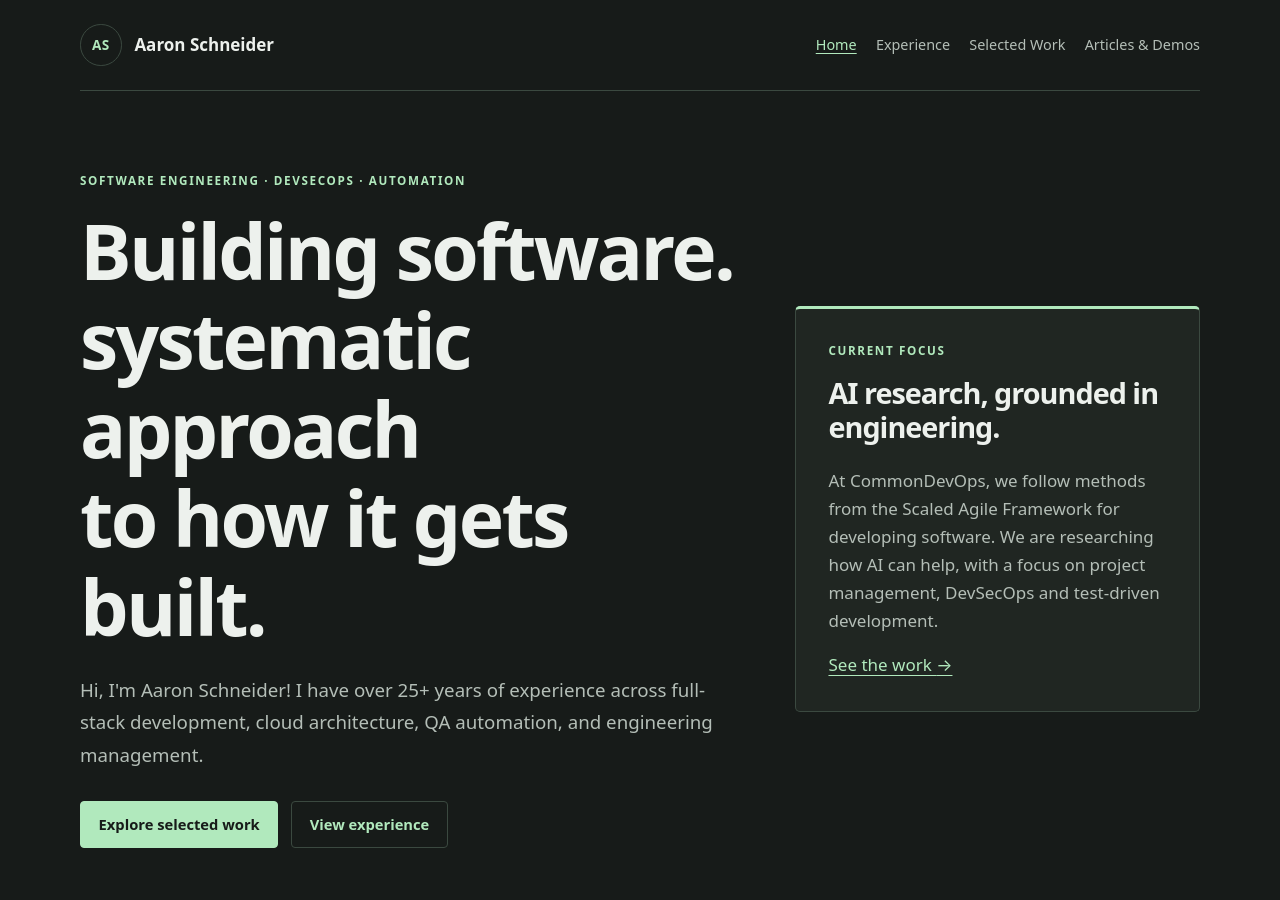
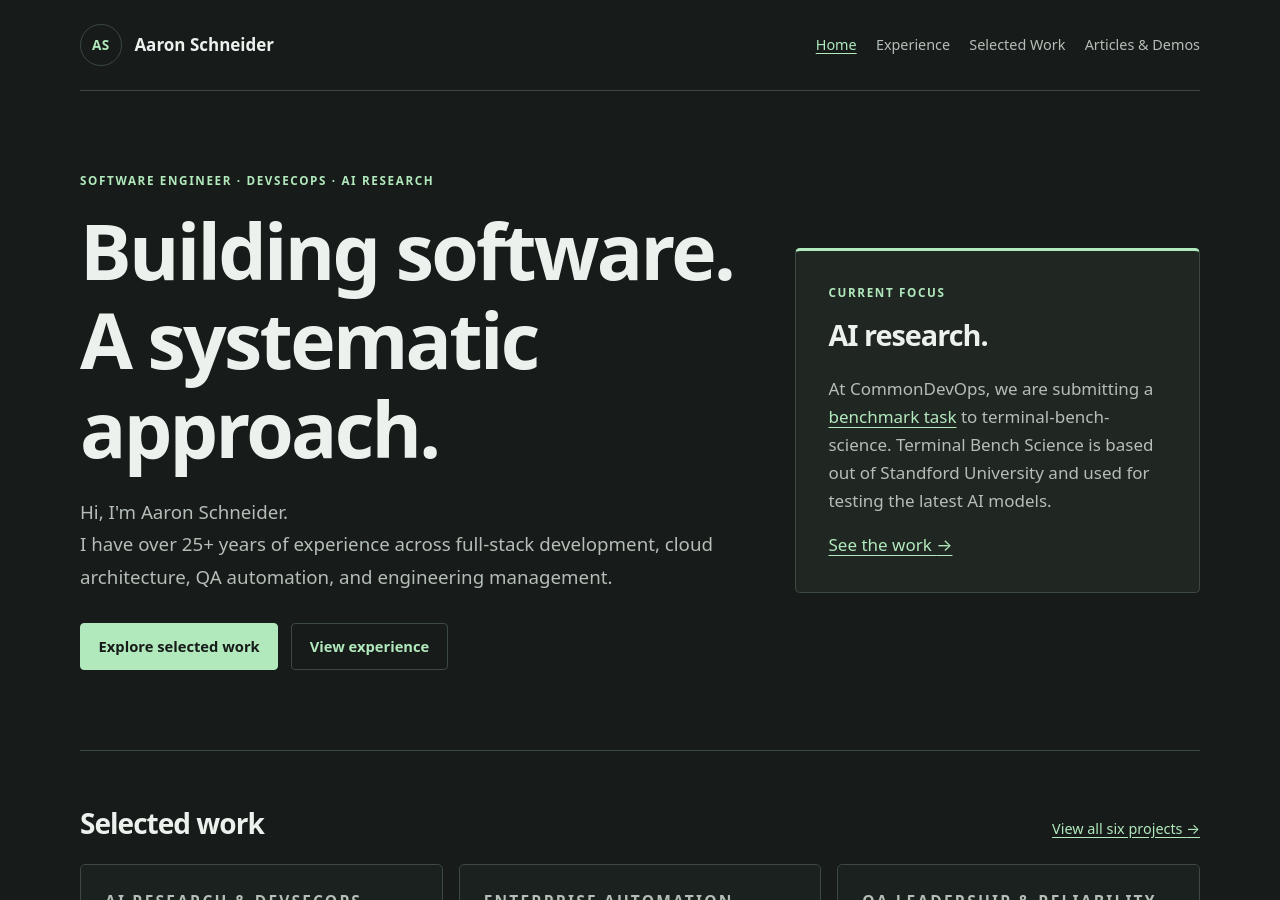
Before and after one commit to schneidergithub/schneidergithub.github.io, a Jekyll site: the page built from index.md, in a window 1280 px wide and 900 px high. Built offline with Jekyll 4.4.1, drawn with Linux system fonts in a browser that asks for light colours.

Commit message:
Update personal introduction and focus areas
Signed-off-by: Aaron Schneider <90160014+schneidergithub@users.noreply.github.com>

```diff
--- a/index.md
+++ b/index.md
@@ -5,15 +5,15 @@ permalink: /
 ---
 <section class="hero">
   <div>
-    <p class="eyebrow">Software engineering · DevSecOps · Automation</p>
-    <h1>Building software.<br>systematic approach<br>to how it gets built.</h1>
-    <p class="lead">Hi, I'm Aaron Schneider! I have over 25+ years of experience across full-stack development, cloud architecture, QA automation, and engineering management.</p>
+    <p class="eyebrow">Software Engineer · DevSecOps · AI Research</p>
+    <h1>Building software.<br>A systematic approach.</h1>
+    <p class="lead">Hi, I'm Aaron Schneider. <br> I have over 25+ years of experience across full-stack development, cloud architecture, QA automation, and engineering management.</p>
     <div class="actions"><a class="button" href="{{ '/work/' | relative_url }}">Explore selected work</a><a class="button secondary" href="{{ '/experience/' | relative_url }}">View experience</a></div>
   </div>
   <aside class="focus-panel" aria-labelledby="focus-title">
     <p class="eyebrow">Current focus</p>
-    <h2 id="focus-title">AI research, grounded in engineering.</h2>
-    <p>At CommonDevOps, we follow methods from the Scaled Agile Framework for developing software. We are researching how AI can help, with a focus on project management, DevSecOps and test-driven development.</p>
+    <h2 id="focus-title">AI research.</h2>
+    <p>At CommonDevOps, we are submitting a <a href="https://github.com/harbor-framework/terminal-bench-science/pull/1513">benchmark task</a> to terminal-bench-science.  Terminal Bench Science is based out of Standford University and used for testing the latest AI models. </p>
     <a href="{{ '/work/#commondevops' | relative_url }}">See the work <span aria-hidden="true">→</span></a>
   </aside>
 </section>
```
